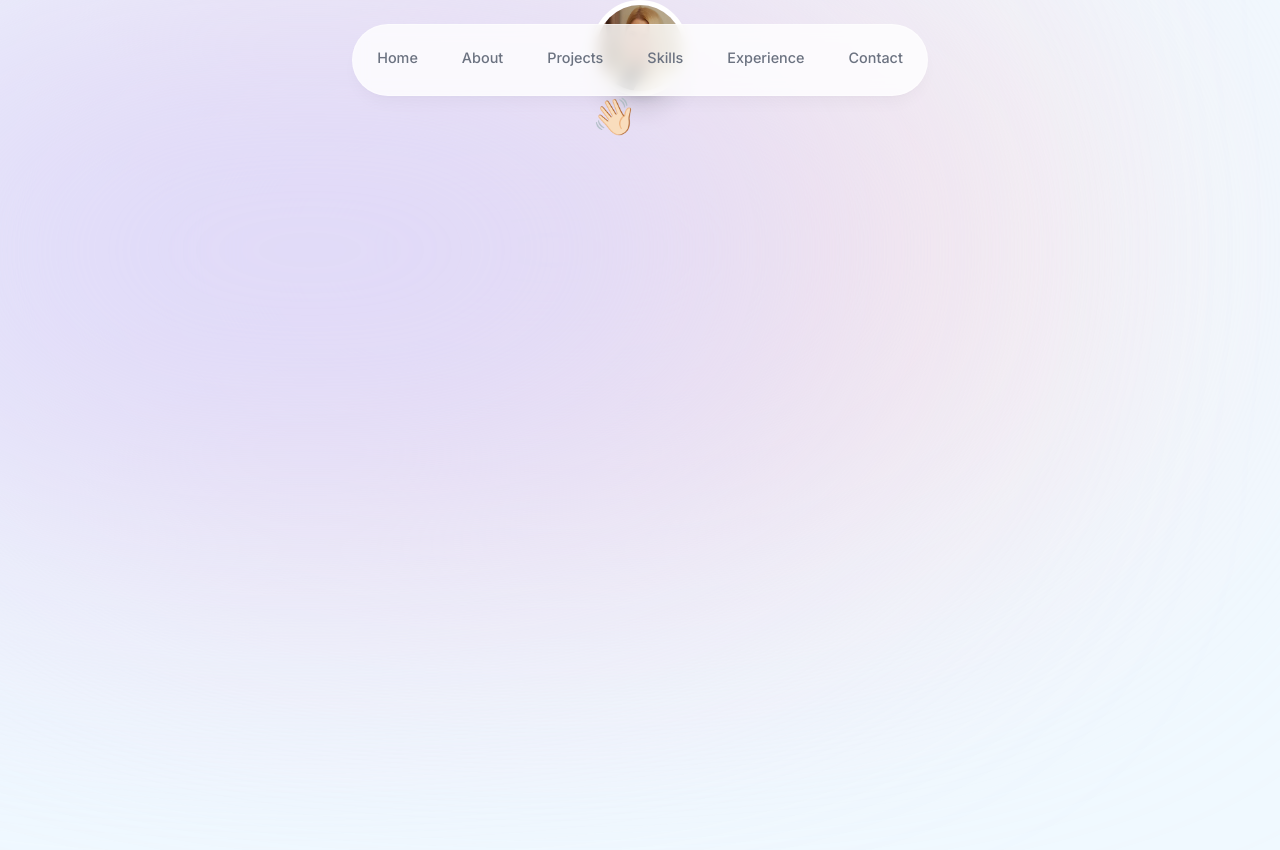
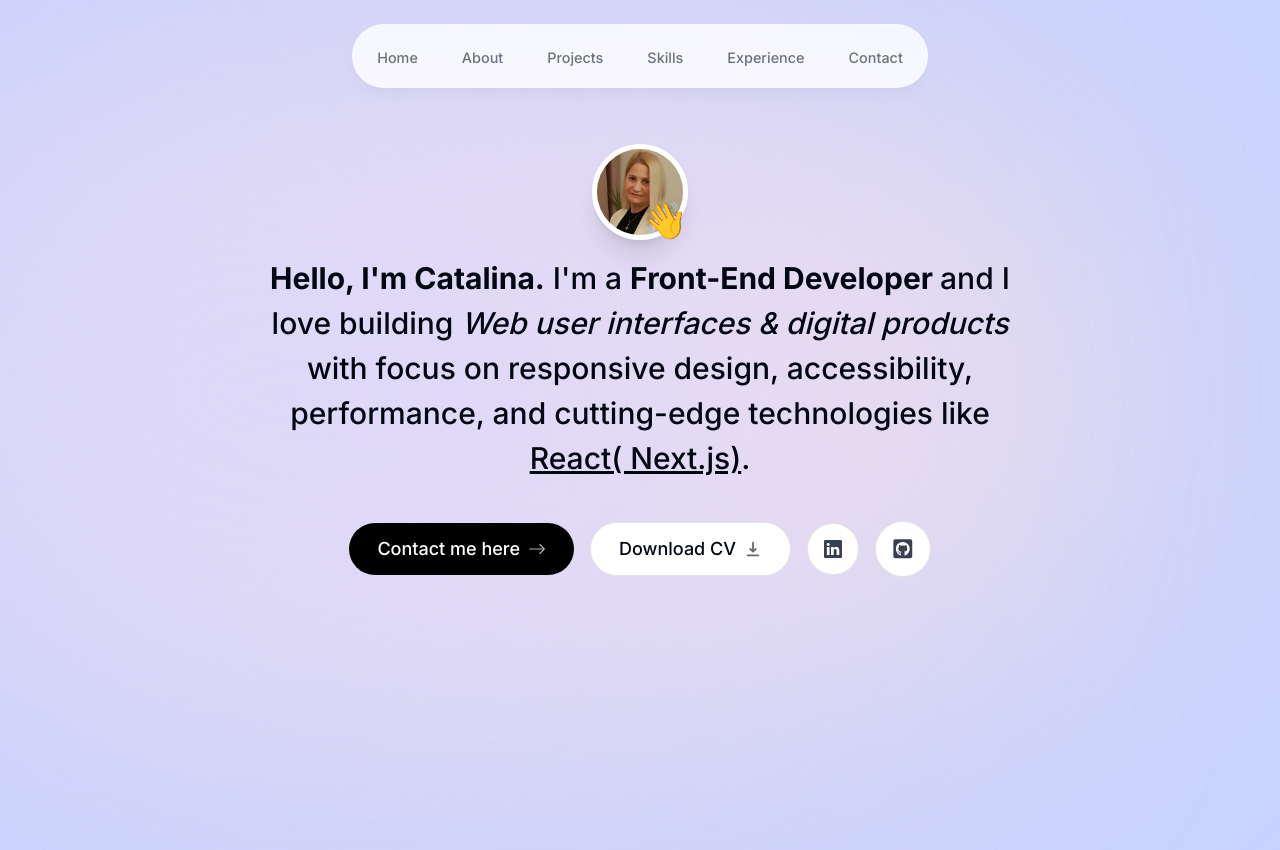
Before and after one commit to CatAvadani/my-portfolio-next.js, a Next.js app: page / in a window 1280 px wide. Shown: the top 850 px of the page. Built offline with nearby package versions, Linux system fonts and the light colour scheme.

Commit message:
Adding the introduction section.

```diff
--- a/app/layout.tsx
+++ b/app/layout.tsx
@@ -1,5 +1,4 @@
 import Header from "@/components/header";
-import Intro from "@/components/intro";
 import { Inter } from "next/font/google";
 import "./globals.css";
 
@@ -18,7 +17,7 @@
   return (
     <html lang='en'>
       <body
-        className={`${inter.className} bg-sky-50 text-gray-950 relative h-[5000px]`}
+        className={`${inter.className} bg-indigo-200 text-gray-950 relative h-[5000px] pt-28 sm:pt-36`}
       >
         <div className='bg-[#fbe2e3] absolute top-[ -6rem] -z-10 right-[11rem] h-[31.25rem] w-[31.25rem] rounded-full blur-[10rem] sm:w-[68.75rem]'></div>
         <div className='bg-[#dbd7fb] absolute top-[ -1rem] -z-10 left-[-35rem] h-[31.25rem] w-[50rem] rounded-full blur-[10rem] sm:w-[68.75rem] md:left-[-33rem] lg:left-[-28rem] xl:left-[-15rem] 2xl:left-[-5rem]'></div>
--- a/app/page.tsx
+++ b/app/page.tsx
@@ -2,7 +2,7 @@
 
 export default function Home() {
   return (
-    <main className=''>
+    <main className='flex flex-col items-center px-4'>
       <Intro />
     </main>
   );
--- a/components/header.tsx
+++ b/components/header.tsx
@@ -8,7 +8,7 @@
   return (
     <header className='z-[999] relative'>
       <motion.div
-        className='fixed top-0 left-1/2 h-[4.5rem] w-full rounded-none border border-white border-opacity-40 bg-white bg-opacity-80 shadow-lg shadow-black/[0.03] backdrop-blur-[0.5rem] sm:top-6 sm:h-[3.25] sm:w-[36rem] sm:rounded-full'
+        className='fixed top-0 left-1/2 h-[4rem] w-full rounded-none border border-white border-opacity-40 bg-white bg-opacity-80 shadow-lg shadow-black/[0.03] backdrop-blur-[0.5rem] sm:top-6 sm:h-[3.25] sm:w-[36rem] sm:rounded-full'
         initial={{ y: -100, x: "-50%", opacity: 0 }}
         animate={{ y: 0, x: "-50%", opacity: 1 }}
         transition={{ duration: 0.5 }}
--- a/components/intro.tsx
+++ b/components/intro.tsx
@@ -1,10 +1,25 @@
+"use client";
+
+import { motion } from "framer-motion";
 import Image from "next/image";
+import Link from "next/link";
+import { BsArrowRight, BsLinkedin } from "react-icons/bs";
+import { FaGithubSquare } from "react-icons/fa";
+import { HiDownload } from "react-icons/hi";
 
 export default function Intro() {
   return (
-    <section>
+    <section className='mb-28 max-w-[50rem] text-center sm:mb-0'>
       <div className='flex items-center justify-center'>
-        <div>
+        <div className='relative'>
+          <motion.div
+            initial={{ opacity: 0, scale: 0 }}
+            animate={{ opacity: 1, scale: 1 }}
+            transition={{
+              type: "tween",
+              duration: 0.5,
+            }}
+          >
             <Image
               src={require("../public/myImage.jpeg")}
               alt='My Image'
@@ -15,9 +30,84 @@
               className='h-24 w-24 rounded-full object-cover border-[0.35rem] border-white
             shadow-xl'
             />
-          <span className=' text-4xl'>👋🏻</span>
+          </motion.div>
+          <motion.span
+            initial={{ opacity: 0, scale: 0 }}
+            animate={{ opacity: 1, scale: 1 }}
+            transition={{
+              type: "spring",
+              stiffness: 125,
+              delay: 0.1,
+              duration: 0.7,
+            }}
+            className='absolute bottom-0 right-0 text-4xl'
+          >
+            👋
+          </motion.span>
         </div>
       </div>
+
+      <motion.p
+        className='mb-10 mt-4 px-4 text-2xl font-medium !leading-[1.5] sm:text-3xl'
+        initial={{ opacity: 0, y: 100 }}
+        animate={{ opacity: 1, y: 0 }}
+        transition={{
+          duration: 0.5,
+        }}
+      >
+        <span className='font-bold'>Hello, I'm Catalina.</span> I'm a{" "}
+        <span className='font-bold'>Front-End Developer </span>
+        and I love building{" "}
+        <span className='italic'>
+          {" "}
+          Web user interfaces & digital products
+        </span>{" "}
+        with focus on responsive design, accessibility, performance, and
+        cutting-edge technologies like{" "}
+        <span className='underline'> React( Next.js)</span>.
+      </motion.p>
+
+      <motion.div
+        className='flex flex-col sm:flex-row items-center justify-center gap-4 px-4 text-lg font-medium'
+        initial={{ opacity: 0, y: 100 }}
+        animate={{ opacity: 1, y: 0 }}
+        transition={{
+          delay: 0.3,
+        }}
+      >
+        <Link
+          href='#contact'
+          className='group bg-black text-white px-7 py-3 flex items-center gap-2 rounded-full outline-none focus:scale-110 hover:scale-110 hover:bg-gray-950 active:scale-105 transition cursor-pointer'
+        >
+          Contact me here{" "}
+          <BsArrowRight className=' opacity-70 group-hover:translate-x-1 transition' />
+        </Link>
+
+        <a
+          className='group bg-white px-7 py-3 flex items-center gap-2 rounded-full outline-none focus:scale-110 hover:scale-110 active:scale-105 transition cursor-pointer border border-black/10'
+          href='/CV.pdf'
+          download
+        >
+          Download CV{" "}
+          <HiDownload className=' opacity-60 group-hover:translate-y-1 ' />
+        </a>
+
+        <a
+          className='bg-white p-4 text-gray-700 flex items-center gap-2 rounded-full focus:scale-[1.15] hover:scale-[1.15] hover:text-gray-950 active:scale-105 transition cursor-pointer border border-black/10'
+          href='https://www.linkedin.com/in/catalinaava09/'
+          target='_blank'
+        >
+          <BsLinkedin />
+        </a>
+
+        <a
+          className='bg-white p-4 text-gray-700 flex items-center gap-2 text-[1.35rem] rounded-full focus:scale-[1.15] hover:scale-[1.15] hover:text-gray-950 active:scale-105 transition cursor-pointer border border-black/10'
+          href='https://github.com/CatAvadani'
+          target='_blank'
+        >
+          <FaGithubSquare />
+        </a>
+      </motion.div>
     </section>
   );
 }
--- /dev/null
+++ b/components/section-divider.tsx
@@ -0,0 +1,5 @@
+export default function SectionDivider() {
+  return (
+    <div className='bg-gray-200 my-24 h-16 w-1 rounded-full hidden sm:block'></div>
+  );
+}
```
Also changed, not shown: .eslintrc.json. Lines whose indentation alone changed are shown as unchanged.
